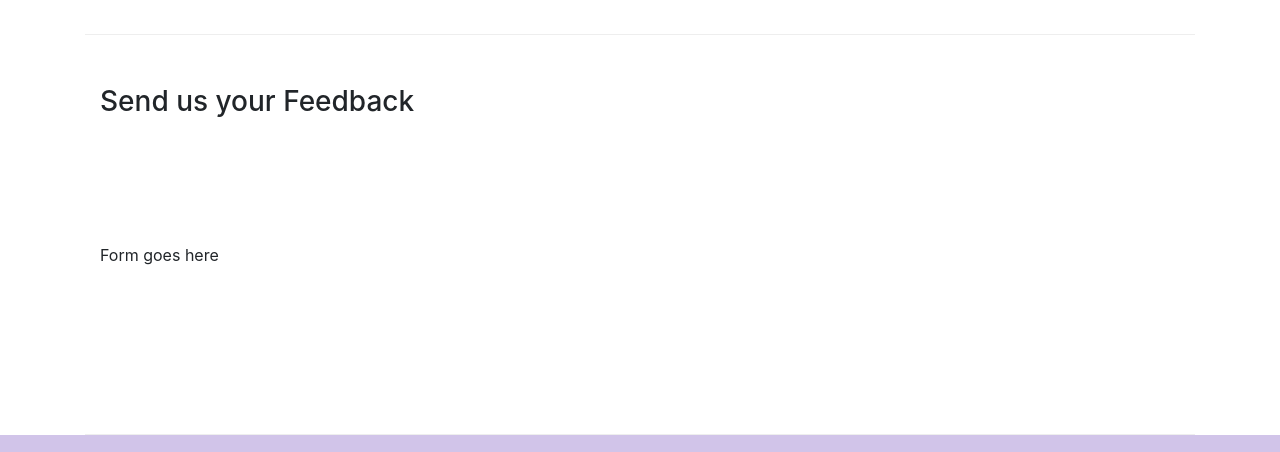
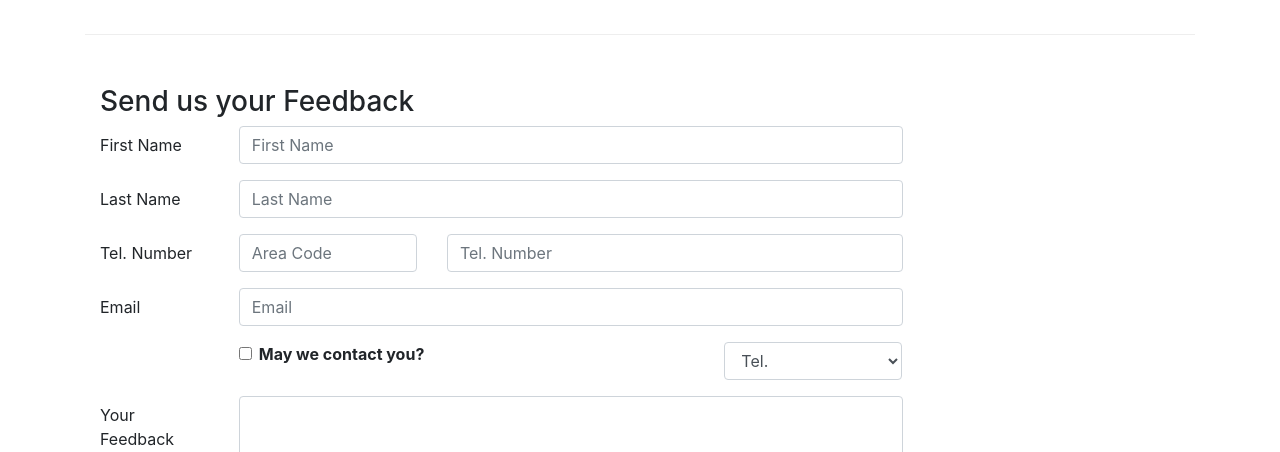
Before and after one commit to geranwen/coursera_c1_bootstrap_backup, a website: page contactus.html in a window 1280 px wide. Shown: the part 830-1282 px from the top of the page. Drawn offline with nearby package versions, Linux system fonts and the light colour scheme.

Commit message:
Contact forms added

```diff
--- a/contactus.html
+++ b/contactus.html
@@ -92,7 +92,60 @@
               <h3>Send us your Feedback</h3>
            </div>
             <div class="col-12 col-md-9">
-                Form goes here
+                <form action="">
+                    <div class="form-group row">
+                        <label for="firstname" class="col-md-2 col-form-label">First Name</label>
+                        <div class="col-md-10">
+                            <input type="text" class="form-control" name="firstname" id="firstname" placeholder="First Name">
+                        </div>
+                    </div>
+                    <div class="form-group row">
+                        <label for="lastname" class="col-md-2 col-form-label">Last Name</label>
+                        <div class="col-md-10">
+                            <input type="text" class="form-control" name="lastname" id="lastname" placeholder="Last Name">
+                        </div>
+                    </div>
+                    <div class="form-group row">
+                        <label for="telnum" class="col-12 col-md-2 col-form-label">Tel. Number</label>
+                        <div class="col-5 col-md-3">
+                            <input type="tel" class="form-control" name="areacode" id="areacode" placeholder="Area Code">
+                        </div>
+                        <div class="col-7 col-md-7">
+                            <input type="tel" class="form-control" name="telnum" id="telnum" placeholder="Tel. Number">
+                        </div>
+                    </div>
+                    <div class="form-group row">
+                        <label for="emailid" class="col-md-2 col-form-label">Email</label>
+                        <div class="col-md-10">
+                            <input type="email" class="form-control" name="emailid" id="emailid" placeholder="Email">
+                        </div>
+                    </div>
+                    <div class="form-group row">
+                        <div class="col-md-6 offset-md-2">
+                            <div class="form-check">
+                                <input type="checkbox" class="form-check-input" name="approve" id="approve" value="">
+                                <label class="form-check-label" for="approve"><strong>May we contact you?</strong></label>
+                            </div>
+                        </div>
+                        <div class="col-md-3 offset-md-1">
+                            <select class="form-control" id="">
+                                <option value="">Tel.</option>
+                                <option value="">Email</option>
+                            </select>
+                        </div>
+                    </div>
+                    <div class="form-group row">
+                        <label for="feedback" class="col-md-2 col-form-label">Your Feedback</label>
+                        <div class="col-md-10">
+                            <textarea class="form-control" name="feedback" id="feedback" rows="12"></textarea>
+                        </div>
+                    </div>
+                    <div class="form-group row">
+                        <div class="offset-md-2 col-md-10">
+                            <button type="submit" class="btn btn-primary">Send Feedback</button>
+                        </div>
+                    </div>
+                </form>
             </div>
              <div class="col-12 col-md">
             </div>
```
